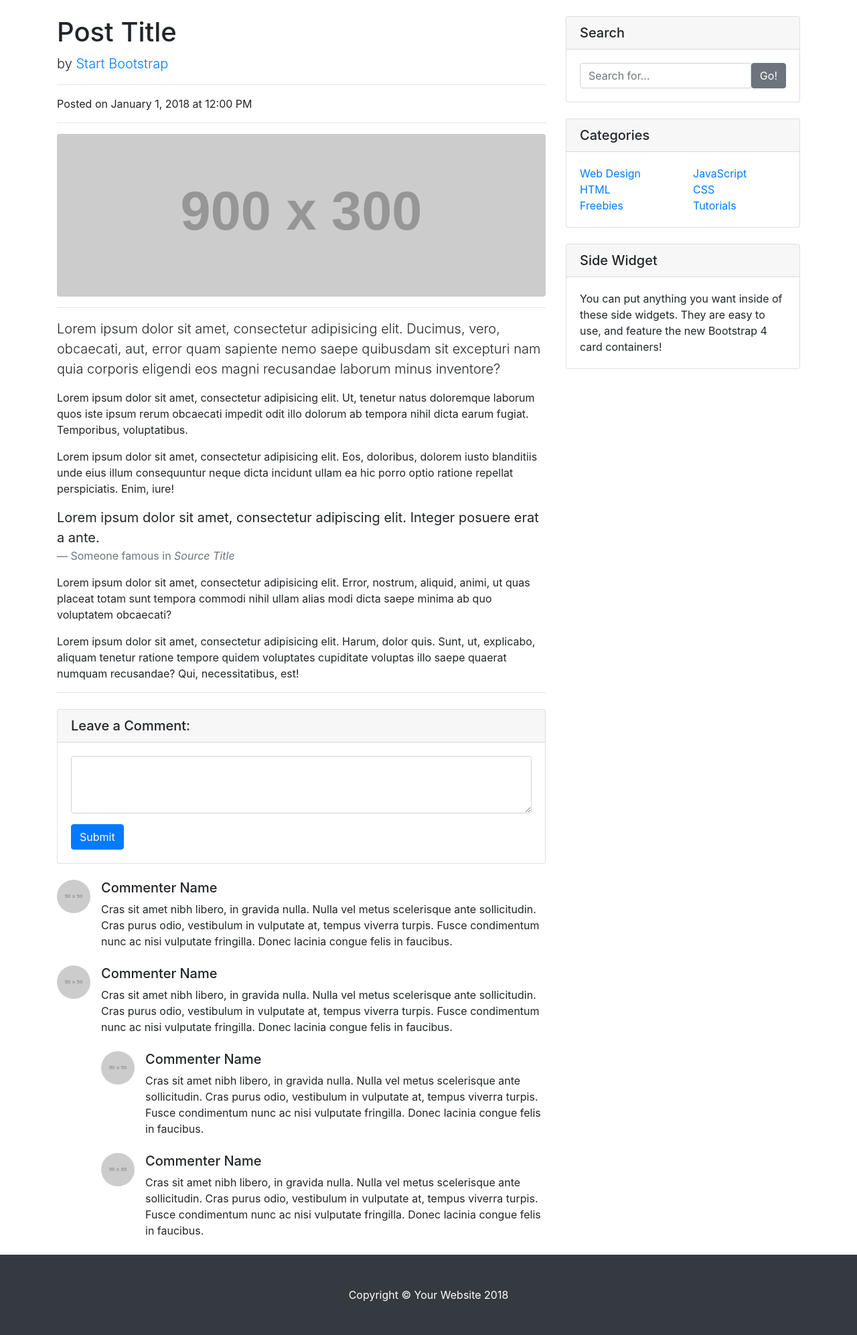
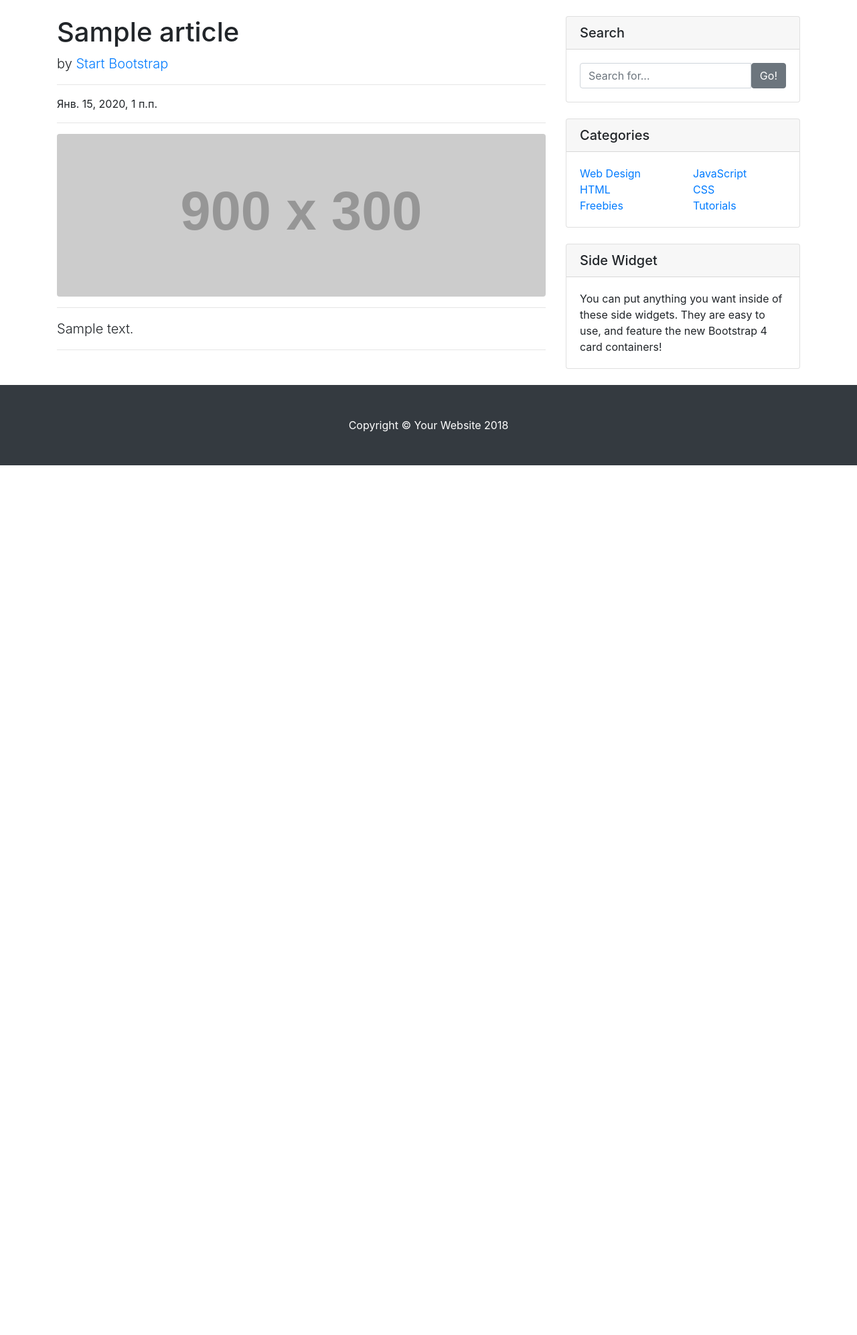
Before and after one commit to malikov73/blog, a Django app: page /1 in a window 1280 px wide. Shown: the part 56-2050 px from the top of the page at 67% size. After the commit the page ends 751 px from the top, so only its background shows below. Run offline with Django 3.2, Linux system fonts and the light colour scheme; tables that the repository leaves empty hold one stand-in row (values such as "Sample post"); grey boxes labelled with a size stand in for pictures from a placeholder-image service; some libraries are stand-ins or nearby versions.

Commit message:
settings template

```diff
--- a/app/blog/views.py
+++ b/app/blog/views.py
@@ -26,6 +26,7 @@
         except EmptyPage:
             # Если вышли за последнюю страницу, то возвращаем последнюю
             context['article_lists'] = current_page.page(current_page.num_pages)
+        # be careful here is the shit code
         if context['article_lists'].has_next():
             context['never'] = context['article_lists'].next_page_number()
         else:
@@ -35,7 +36,8 @@
         else:
             context['older_disabled'] = 'disabled'
         print(context['article_lists'].has_next())
-        return render_to_response('blog/home.html', context)
+        return render_to_response(''
+                                  'blog/home.html', context)
 
 class PostDetail(generic.DetailView):
     model = Article
--- a/templates/blocks/header/header1.html
+++ b/templates/blocks/header/header1.html
@@ -1,7 +1,7 @@
 {% load static %}
 <nav class="navbar navbar-expand-lg navbar-dark bg-dark fixed-top">
       <div class="container">
-        <a class="navbar-brand" href="#">Start Bootstrap</a>
+        <a class="navbar-brand" href="/">Start Bootstrap</a>
         <button class="navbar-toggler" type="button" data-toggle="collapse" data-target="#navbarResponsive" aria-controls="navbarResponsive" aria-expanded="false" aria-label="Toggle navigation">
           <span class="navbar-toggler-icon"></span>
         </button>
--- a/templates/blog/post_detail.html
+++ b/templates/blog/post_detail.html
@@ -11,18 +11,18 @@
         <div class="col-lg-8">
 
           <!-- Title -->
-          <h1 class="mt-4">Post Title</h1>
+          <h1 class="mt-4">{{ article.title }}</h1>
 
           <!-- Author -->
           <p class="lead">
             by
-            <a href="#">Start Bootstrap</a>
+            <a href="/">Start Bootstrap</a>
           </p>
 
           <hr>
 
           <!-- Date/Time -->
-          <p>Posted on January 1, 2018 at 12:00 PM</p>
+          <p>{{ article.created }}</p>
 
           <hr>
 
@@ -32,132 +32,28 @@
           <hr>
 
           <!-- Post Content -->
-          <p class="lead">Lorem ipsum dolor sit amet, consectetur adipisicing elit. Ducimus, vero, obcaecati, aut, error quam sapiente nemo saepe quibusdam sit excepturi nam quia corporis eligendi eos magni recusandae laborum minus inventore?</p>
-
-          <p>Lorem ipsum dolor sit amet, consectetur adipisicing elit. Ut, tenetur natus doloremque laborum quos iste ipsum rerum obcaecati impedit odit illo dolorum ab tempora nihil dicta earum fugiat. Temporibus, voluptatibus.</p>
-
-          <p>Lorem ipsum dolor sit amet, consectetur adipisicing elit. Eos, doloribus, dolorem iusto blanditiis unde eius illum consequuntur neque dicta incidunt ullam ea hic porro optio ratione repellat perspiciatis. Enim, iure!</p>
-
-          <blockquote class="blockquote">
-            <p class="mb-0">Lorem ipsum dolor sit amet, consectetur adipiscing elit. Integer posuere erat a ante.</p>
-            <footer class="blockquote-footer">Someone famous in
-              <cite title="Source Title">Source Title</cite>
-            </footer>
-          </blockquote>
-
-          <p>Lorem ipsum dolor sit amet, consectetur adipisicing elit. Error, nostrum, aliquid, animi, ut quas placeat totam sunt tempora commodi nihil ullam alias modi dicta saepe minima ab quo voluptatem obcaecati?</p>
-
-          <p>Lorem ipsum dolor sit amet, consectetur adipisicing elit. Harum, dolor quis. Sunt, ut, explicabo, aliquam tenetur ratione tempore quidem voluptates cupiditate voluptas illo saepe quaerat numquam recusandae? Qui, necessitatibus, est!</p>
-
+          <p class="lead">{{ article.text }}</p>
           <hr>
 
           <!-- Comments Form -->
-          <div class="card my-4">
-            <h5 class="card-header">Leave a Comment:</h5>
-            <div class="card-body">
-              <form>
-                <div class="form-group">
-                  <textarea class="form-control" rows="3"></textarea>
-                </div>
-                <button type="submit" class="btn btn-primary">Submit</button>
-              </form>
-            </div>
-          </div>
+          <!-- Single Comment -->
 
-          <!-- Single Comment -->
-          <div class="media mb-4">
-            <img class="d-flex mr-3 rounded-circle" src="http://placehold.it/50x50" alt="">
-            <div class="media-body">
-              <h5 class="mt-0">Commenter Name</h5>
-              Cras sit amet nibh libero, in gravida nulla. Nulla vel metus scelerisque ante sollicitudin. Cras purus odio, vestibulum in vulputate at, tempus viverra turpis. Fusce condimentum nunc ac nisi vulputate fringilla. Donec lacinia congue felis in faucibus.
-            </div>
-          </div>
 
           <!-- Comment with nested comments -->
-          <div class="media mb-4">
-            <img class="d-flex mr-3 rounded-circle" src="http://placehold.it/50x50" alt="">
-            <div class="media-body">
-              <h5 class="mt-0">Commenter Name</h5>
-              Cras sit amet nibh libero, in gravida nulla. Nulla vel metus scelerisque ante sollicitudin. Cras purus odio, vestibulum in vulputate at, tempus viverra turpis. Fusce condimentum nunc ac nisi vulputate fringilla. Donec lacinia congue felis in faucibus.
 
-              <div class="media mt-4">
-                <img class="d-flex mr-3 rounded-circle" src="http://placehold.it/50x50" alt="">
-                <div class="media-body">
-                  <h5 class="mt-0">Commenter Name</h5>
-                  Cras sit amet nibh libero, in gravida nulla. Nulla vel metus scelerisque ante sollicitudin. Cras purus odio, vestibulum in vulputate at, tempus viverra turpis. Fusce condimentum nunc ac nisi vulputate fringilla. Donec lacinia congue felis in faucibus.
-                </div>
-              </div>
-
-              <div class="media mt-4">
-                <img class="d-flex mr-3 rounded-circle" src="http://placehold.it/50x50" alt="">
-                <div class="media-body">
-                  <h5 class="mt-0">Commenter Name</h5>
-                  Cras sit amet nibh libero, in gravida nulla. Nulla vel metus scelerisque ante sollicitudin. Cras purus odio, vestibulum in vulputate at, tempus viverra turpis. Fusce condimentum nunc ac nisi vulputate fringilla. Donec lacinia congue felis in faucibus.
-                </div>
-              </div>
-
-            </div>
-          </div>
 
         </div>
 
         <!-- Sidebar Widgets Column -->
         <div class="col-md-4">
 
-          <!-- Search Widget -->
-          <div class="card my-4">
-            <h5 class="card-header">Search</h5>
-            <div class="card-body">
-              <div class="input-group">
-                <input type="text" class="form-control" placeholder="Search for...">
-                <span class="input-group-btn">
-                  <button class="btn btn-secondary" type="button">Go!</button>
-                </span>
-              </div>
-            </div>
-          </div>
+          {% include 'blog/widget/search.html' %}
 
           <!-- Categories Widget -->
-          <div class="card my-4">
-            <h5 class="card-header">Categories</h5>
-            <div class="card-body">
-              <div class="row">
-                <div class="col-lg-6">
-                  <ul class="list-unstyled mb-0">
-                    <li>
-                      <a href="#">Web Design</a>
-                    </li>
-                    <li>
-                      <a href="#">HTML</a>
-                    </li>
-                    <li>
-                      <a href="#">Freebies</a>
-                    </li>
-                  </ul>
-                </div>
-                <div class="col-lg-6">
-                  <ul class="list-unstyled mb-0">
-                    <li>
-                      <a href="#">JavaScript</a>
-                    </li>
-                    <li>
-                      <a href="#">CSS</a>
-                    </li>
-                    <li>
-                      <a href="#">Tutorials</a>
-                    </li>
-                  </ul>
-                </div>
-              </div>
-            </div>
-          </div>
+          {% include 'blog/widget/categories.html' %}
 
           <!-- Side Widget -->
-          <div class="card my-4">
-            <h5 class="card-header">Side Widget</h5>
-            <div class="card-body">
-              You can put anything you want inside of these side widgets. They are easy to use, and feature the new Bootstrap 4 card containers!
-            </div>
+          {% include 'blog/widget/side.html' %}
           </div>
 
         </div>
@@ -166,11 +62,8 @@
       <!-- /.row -->
 
     </div>
-    <!-- /.container -->
-
-
-    <!-- Bootstrap core JavaScript -->
-    <script src="vendor/jquery/jquery.min.js"></script>
-    <script src="vendor/bootstrap/js/bootstrap.bundle.min.js"></script>
-
 {% endblock content %}
+{% block extra_js %}
+    <script src="{% static 'vendor/jquery/jquery.min.js' %}"></script>
+    <script src="{% static 'vendor/bootstrap/js/bootstrap.bundle.min.js' %}"></script>
+{% endblock extra_js %}
```
Also changed, not shown: templates/blog/comment/comment.html (added, +37 -0 lines), templates/blog/form/comment.html (added, +11 -0 lines).
